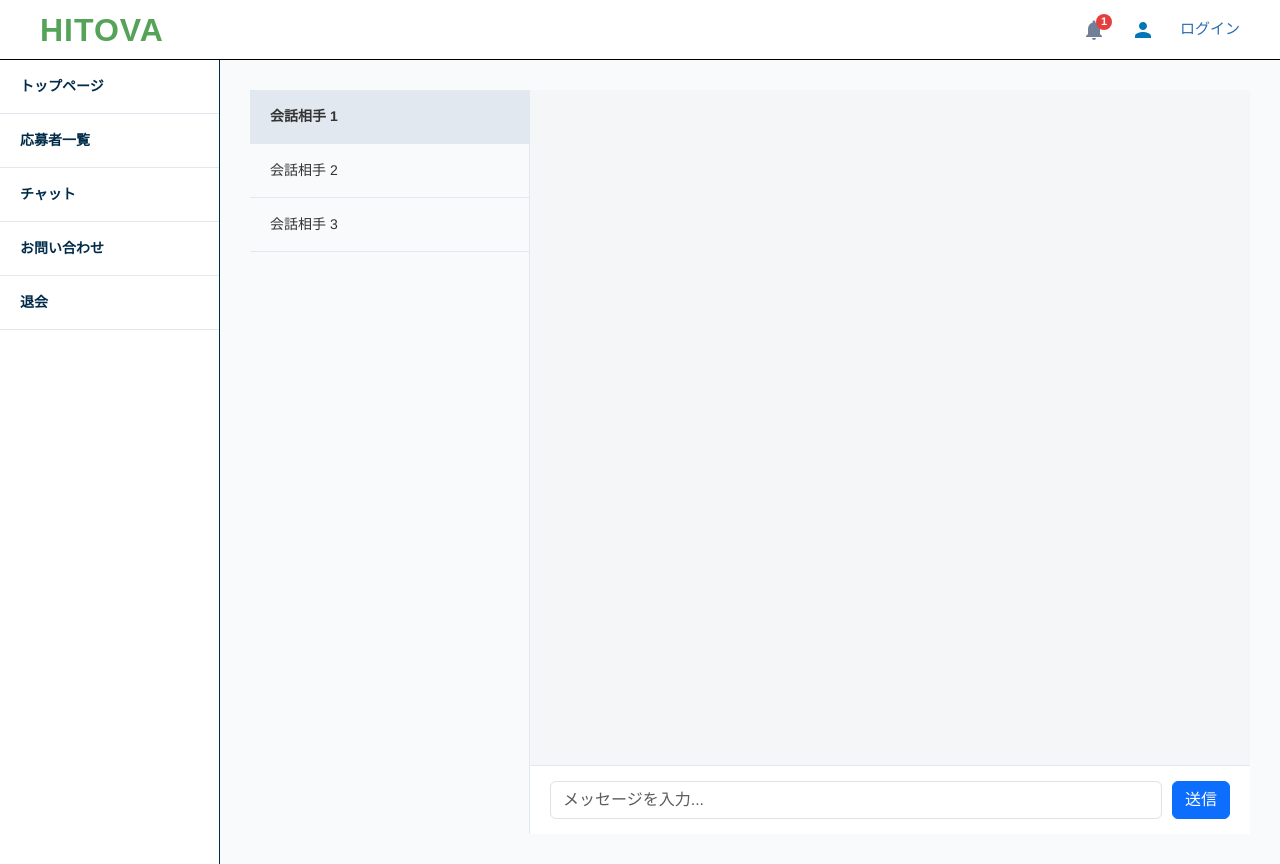
After one commit to riko0113/HITOVA, a Java web app: page /chat/chat_company.jsp in a window 1280 px wide. The commit adds this page. Run offline with Tomcat 11, a stand-in JSP engine, Linux system fonts and the light colour scheme.

Commit message:
チャット途中

```diff
--- /dev/null
+++ b/src/main/java/chat/GetMessageAjaxAction.java
@@ -0,0 +1,5 @@
+package chat;
+
+public class GetMessageAjaxAction {
+
+}
--- /dev/null
+++ b/src/main/java/chat/SendMessageAjaxAction.java
@@ -0,0 +1,5 @@
+package chat;
+
+public class SendMessageAjaxAction {
+
+}
--- /dev/null
+++ b/src/main/webapp/chat/chat_company.jsp
@@ -0,0 +1,40 @@
+<%@ page language="java" contentType="text/html; charset=UTF-8"
+    pageEncoding="UTF-8"%>
+<%@ include file="../head.jsp" %>
+<%@ include file="../companyHeader.jsp" %>
+<%@ taglib prefix="c" uri="jakarta.tags.core" %>
+
+<link href="../chatCss/chat.css" rel="stylesheet">
+
+<div class="main-layout">
+<%@ include file="../companySidebar.jsp" %>
+
+<div class="main-content">
+	<div class="chat-container-wrapper">
+
+        <!--  左側：会話相手・ルーム一覧 -->
+        <div class="chat-room-list">
+            <div class="chat-room-item active">会話相手 1</div>
+            <div class="chat-room-item">会話相手 2</div>
+            <div class="chat-room-item">会話相手 3</div>
+        </div>
+
+        <!-- 右側：チャットやり取りエリア -->
+        <div class="chat-main-pane">
+            <!-- メッセージ表示エリア -->
+            <div class="chat-messages-area">
+                <p></p>
+                <div class="chat-bubble chat-right"></div>
+            </div>
+
+            <!-- 下部入力フォーム ＆ 送信ボタン -->
+            <form class="chat-input-area">
+                <input type="text" class="form-control" placeholder="メッセージを入力...">
+                <button type="submit" class="btn btn-primary">送信</button>
+            </form>
+        </div>
+
+    </div>
+</div>
+<script src="../applicantCss/applicant_lists.js"></script>
+<%@ include file="../footer.jsp" %>
--- /dev/null
+++ b/src/main/webapp/chatCss/chat.css
@@ -0,0 +1,68 @@
+@charset "UTF-8";
+
+/* 右側のエリア全体をさらに横並び（一覧 ＋ チャット本体）にする */
+.chat-container-wrapper {
+    display: flex;
+    flex: 1;
+    height: calc(100vh - 56px);
+    background-color: #fff;
+    box-sizing: border-box;
+}
+
+/* 左側の会話相手リスト */
+.chat-room-list {
+    width: 280px;
+    min-width: 280px;
+    border-right: 1px solid #e2e8f0;
+    background-color: #f8fafc;
+    overflow-y: auto;
+}
+
+.chat-room-item {
+    padding: 16px 20px;
+    border-bottom: 1px solid #e2e8f0;
+    cursor: pointer;
+    font-size: 14px;
+    transition: background-color 0.15s;
+}
+
+.chat-room-item:hover {
+    background-color: #edf2f7;
+}
+
+.chat-room-item.active {
+    background-color: #e2e8f0; /* 選択中の相手 */
+    font-weight: bold;
+}
+
+/* 右側のチャット本体ペイン */
+.chat-main-pane {
+    display: flex;
+    flex-direction: column;
+    flex: 1;
+    height: 100%;
+    background-color: #ffffff;
+}
+
+/* メッセージが表示されるスクロール領域 */
+.chat-messages-area {
+    flex: 1;
+    padding: 20px;
+    overflow-y: auto;
+    background-color: #f4f6f8;
+}
+
+/* 下部入力エリア（テキスト＋送信ボタン） */
+.chat-input-area {
+    display: flex;
+    gap: 10px;
+    padding: 15px 20px;
+    border-top: 1px solid #e2e8f0;
+    background-color: #ffffff;
+    align-items: center;
+}
+
+.chat-input-area input[type="text"],
+.chat-input-area textarea {
+    flex: 1;
+}
--- a/src/main/webapp/companySidebar.jsp
+++ b/src/main/webapp/companySidebar.jsp
@@ -40,7 +40,7 @@
             </a>
         </li>
         <li class="company-sidebar-item">
-            <a href="${pageContext.request.contextPath}/company/applicantList.jsp" class="company-sidebar-link" name="applicants">
+            <a href="${pageContext.request.contextPath}/applicant/ApplicantList.action?job_id=${3001}" class="company-sidebar-link" name="applicants">
                 応募者一覧
             </a>
         </li>
--- a/src/main/webapp/head.jsp
+++ b/src/main/webapp/head.jsp
@@ -6,5 +6,20 @@
 <meta charset="UTF-8">
 <title>HITOVA</title>
 <link rel="stylesheet" href="https://cdn.jsdelivr.net/npm/bootstrap@5.3.3/dist/css/bootstrap.min.css">
+<style>
+/* サイドバーとメインコンテンツを横並びにする親 */
+.main-layout {
+    display: flex;
+    min-height: 100vh;
+}
+
+/* 右側のメインエリア */
+.main-content {
+    flex: 1;
+    background-color: #f8fafc;
+    padding: 30px;
+    box-sizing: border-box;
+}
+</style>
 </head>
 <body>
```
Also changed, not shown: src/main/java/DAO/ChatDAO.java (added, +65 -0 lines), src/main/java/bean/ChatMessage.java (+10 -1 lines), src/main/java/chat/ChatListAction.java (added, +51 -0 lines), src/main/webapp/applicant/applicant_detail.jsp (+7 -1 lines), src/main/webapp/applicant/applicant_list.jsp (+8 -2 lines), src/main/webapp/applicant/error.jsp (+5 -2 lines), src/main/webapp/portfolio/jsp/portfolio.jsp (+9 -0 lines), src/main/webapp/portfolio/jsp/portfolioAdd.jsp (+8 -0 lines), src/main/webapp/portfolio/jsp/portfoliodelete.jsp (+11 -3 lines), src/main/webapp/portfolio/jsp/portfoliodetails.jsp (+7 -0 lines), src/main/webapp/portfolio/jsp/portfoliodone.jsp (+9 -0 lines), src/main/webapp/portfolio/jsp/portfoliodone2.jsp (+8 -0 lines), src/main/webapp/portfolio/jsp/portfolioedit.jsp (+9 -0 lines), 1 other file.
